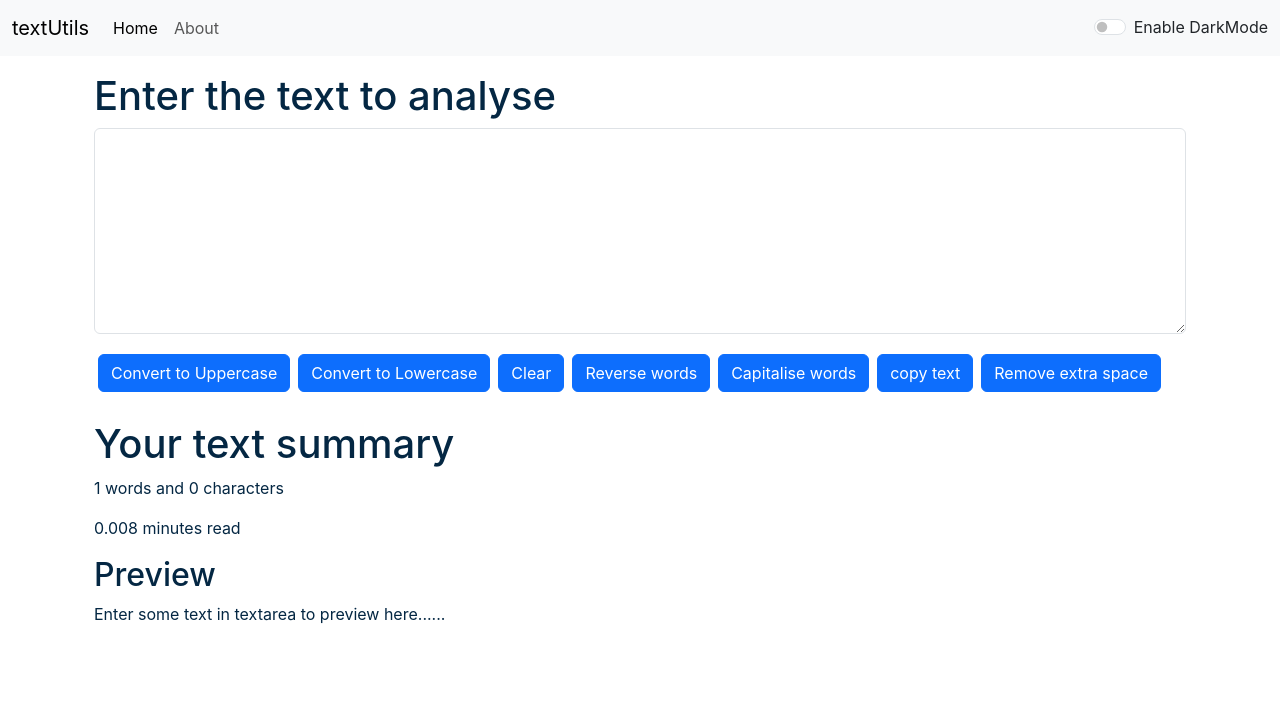
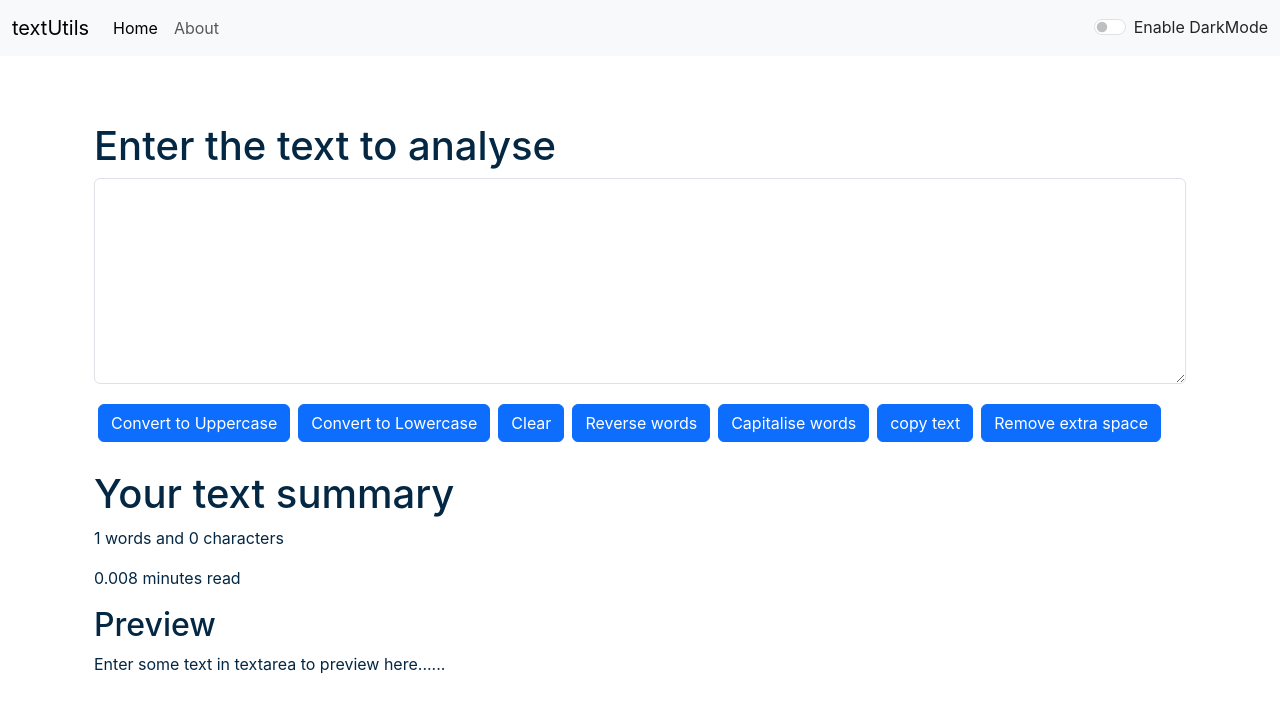
Before and after one commit to Pankajydv123/Utilis_Pankaj, a React (Create React App) app: page / in a window 1280 px wide. Shown: the top 712 px of the page. Built offline with nearby package versions, Linux system fonts and the light colour scheme.

Commit message:
Update Alert.js

```diff
--- a/src/components/Alert.js
+++ b/src/components/Alert.js
@@ -2,8 +2,10 @@
 
 function Alert(props) {
   return (
-    props.Alert && <div className={`alert alert-${props.Alert.type} alert-dismissible fade show`} role="alert">
+    <div style={{height:"50px"}}>
+    {props.Alert && <div className={`alert alert-${props.Alert.type} alert-dismissible fade show`} role="alert">
         <strong>{props.Alert.msg}</strong>
+    </div>}
     </div>
   )
 }
```
